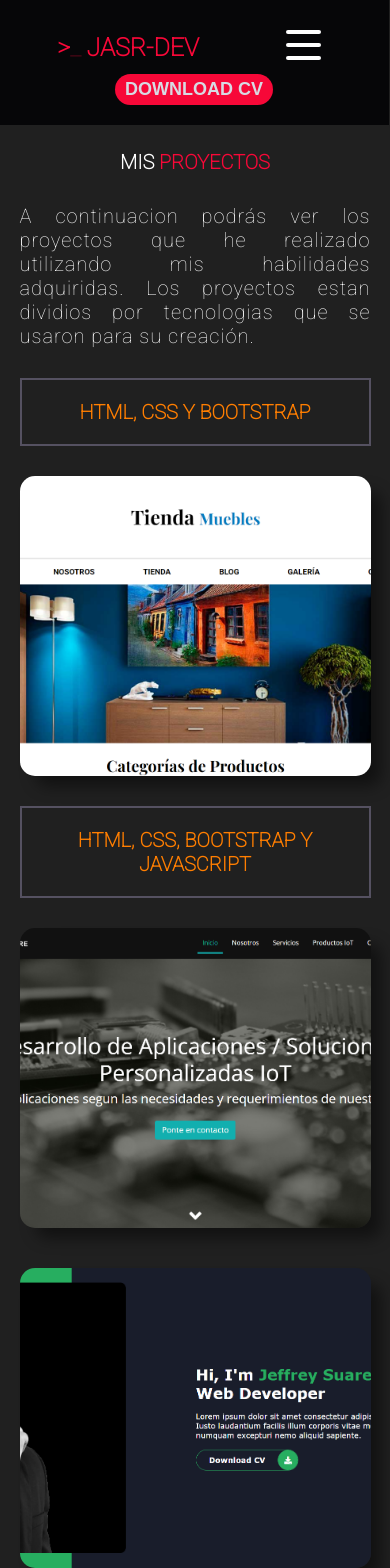
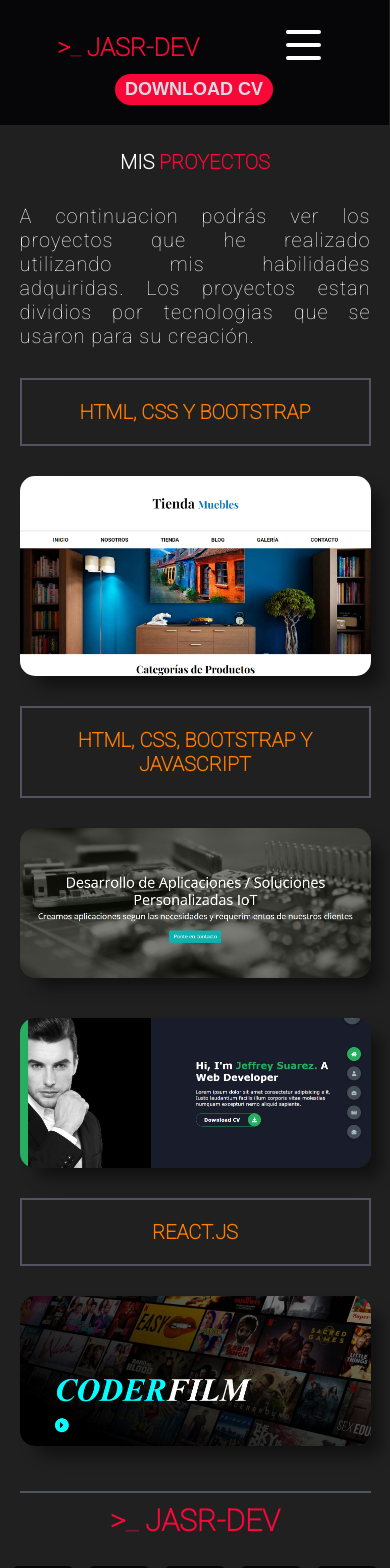
Before and after one commit to JeffreySuarez/JASR-DEV-portafolio, a React (Create React App) app: page /portfolio in a window 390 px wide. Shown: the top 1568 px of the page. Built offline with nearby package versions, Linux system fonts and the light colour scheme.

Commit message:
terminación de ajustes responsive pagina de proyectos

```diff
--- a/src/components/ProyectosComponent/ProyectosComponent.css
+++ b/src/components/ProyectosComponent/ProyectosComponent.css
@@ -191,24 +191,24 @@
   }
 
   .proyecto-imagen1 {
-    height: 200px;
+    height: 150px;
   }
 
   .proyecto-imagen2 {
-    height: 200px;
+    height: 150px;
   }
 
   .proyecto-imagen3 {
-    height: 200px;
+    height: 150px;
   }
   .proyecto-imagen4 {
-    height: 200px;
+    height: 150px;
   }
   .proyecto-imagen5 {
-    height: 200px;
+    height: 150pxpx;
   }
   .proyecto-imagen6 {
-    height: 200px;
+    height: 150px;
   }
 }
 @media (max-width: 600px) {
@@ -217,51 +217,51 @@
   }
 
   .proyecto-imagen1 {
-    height: 250px;
+    height: 200px;
   }
 
   .proyecto-imagen2 {
-    height: 250px;
+    height: 150px;
   }
 
   .proyecto-imagen3 {
-    height: 250px;
+    height: 150px;
   }
   .proyecto-imagen4 {
-    height: 250px;
+    height: 150px;
   }
   .proyecto-imagen5 {
-    height: 250px;
+    height: 150px;
   }
   .proyecto-imagen6 {
-    height: 250px;
+    height: 150px;
   }
 }
 
-@media (max-width: 768px) {
+@media (min-width: 600px) and (max-width: 786px) {
   .proyectos {
     grid-template-columns: 1fr;
   }
 
   .proyecto-imagen1 {
-    height: 300px;
+    height: 270px;
   }
 
   .proyecto-imagen2 {
-    height: 300px;
+    height: 270px;
   }
 
   .proyecto-imagen3 {
-    height: 300px;
+    height: 270px;
   }
   .proyecto-imagen4 {
-    height: 300px;
+    height: 270px;
   }
   .proyecto-imagen5 {
-    height: 300px;
+    height: 270px;
   }
   .proyecto-imagen6 {
-    height: 300px;
+    height: 270px;
   }
 }
 
```
